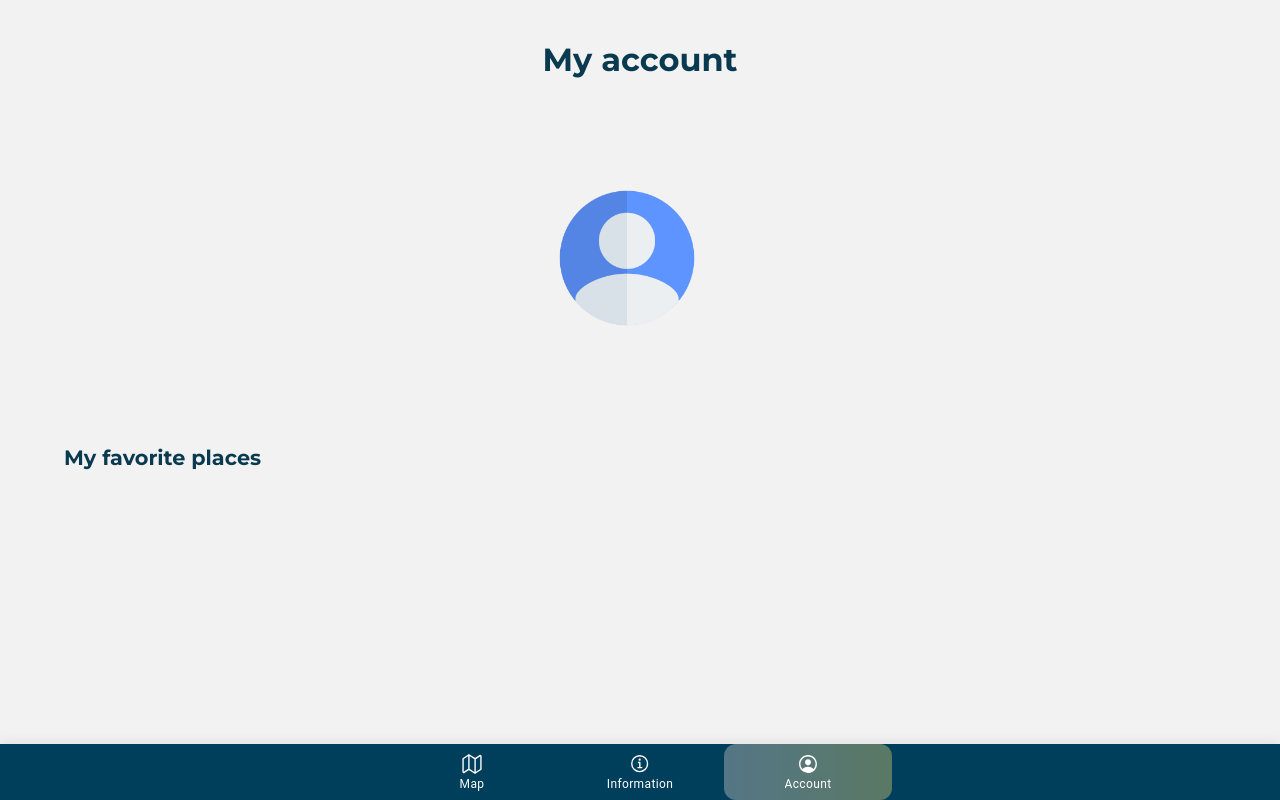
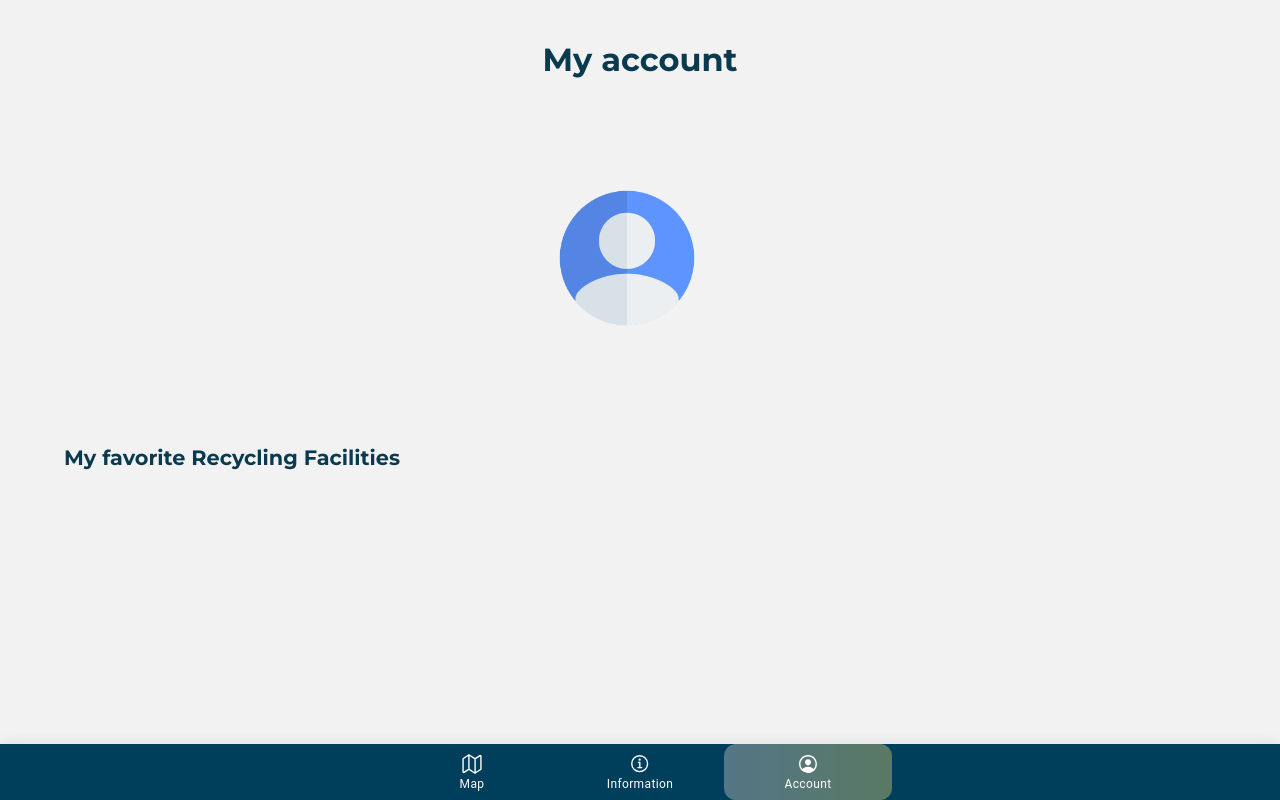
Before and after one commit to andrlpz/EcoTracker, a React (Vite) app in the folder EcoTracker/: page /tabs/cuenta in a window 1280 px wide. Built offline with nearby package versions, Linux system fonts and the light colour scheme.

Commit message:
Update Cuenta.tsx

```diff
--- a/EcoTracker/src/pages/Cuenta.tsx
+++ b/EcoTracker/src/pages/Cuenta.tsx
@@ -82,7 +82,7 @@ function Cuenta() {
           </div>
         </div>
         <div>
-          <p className='fav-places'>My favorite places</p>
+          <p className='fav-places'>My favorite Recycling Facilities</p>
           <Swiper spaceBetween={10} slidesPerView={2} pagination={{ clickable: true }}>
             {slidesData.map((slide) => (
               <SwiperSlide key={slide.id}>
```
